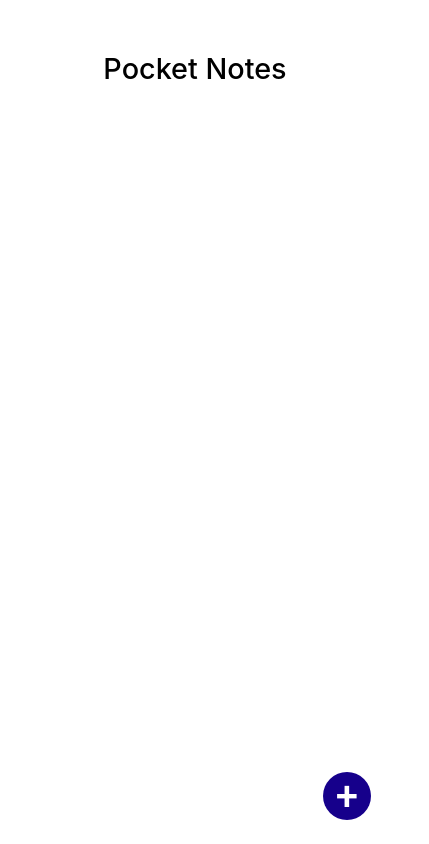
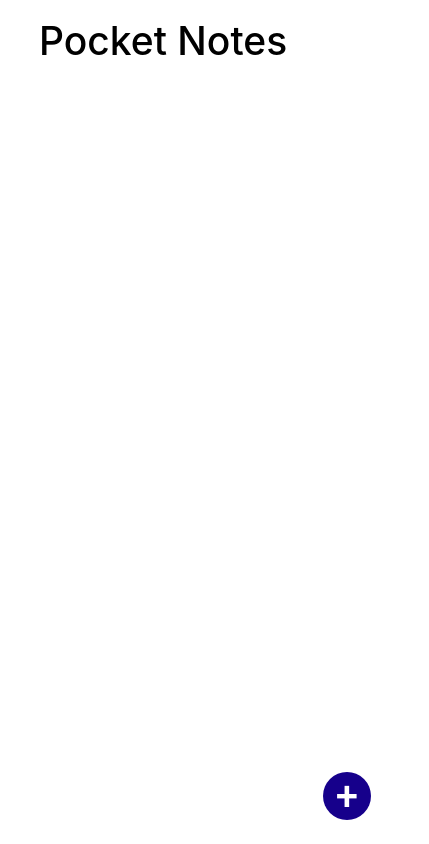
Before and after one commit to sahil99811/pocket-note, a React (Create React App) app: page / in a window 390 px wide. Shown: the whole page, 429 px wide, since content can reach past the window. Built offline with nearby package versions, Linux system fonts and the light colour scheme.

Commit message:
homepage responsive design

```diff
--- a/src/styles/Sidebar.css
+++ b/src/styles/Sidebar.css
@@ -40,7 +40,7 @@
     width: inherit;
     display: flex;
     flex-direction: column;
-    height: 82vh;
+    height: 100%;
     overflow-y: auto;
     overflow-x: hidden;
 }
@@ -48,9 +48,21 @@
     .sidebar-container{
         width:40vw
     }
-  }
+}
 @media (max-width:500px){
     .sidebar-container{
-        width:100vw
+        width:100vw;
+        height: 100vh;
+    }
+    .sidebar-container>h2{
+        margin-top:2vh;
+        margin-bottom:0.5vh;
+        text-align: left;
+        margin-left: 10vw;
+        font-size: 10vw;
+    }
+    .group-container{
+        margin-left: 10vw;
+        height: calc(100vh - 10vw - 2vh - 0.5vh);
     }
 }
```
